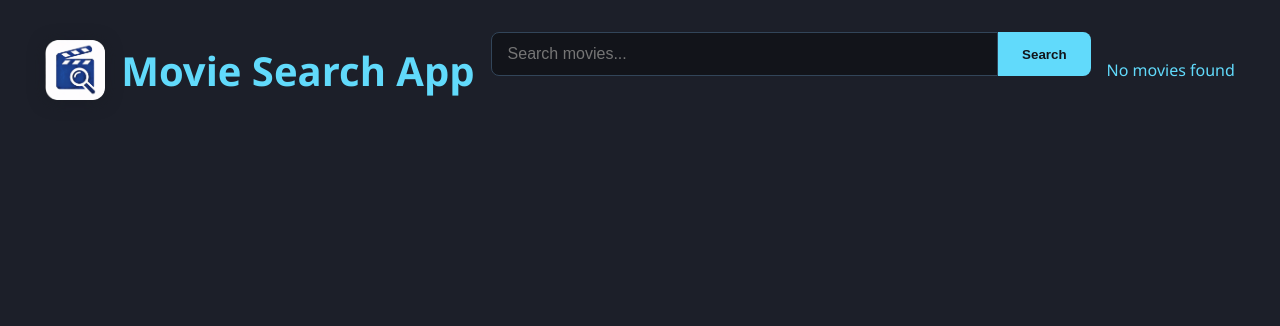
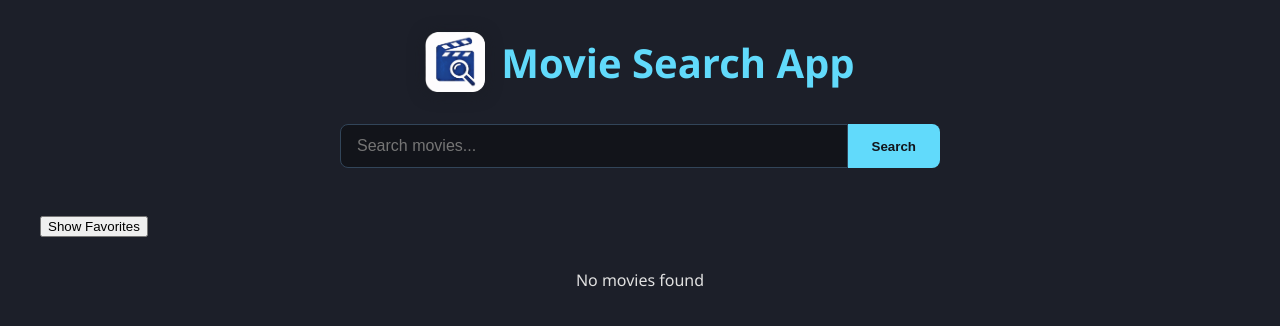
Before and after one commit to aakritibagri/Movie_Search_App, a React (Create React App) app: page / in a window 1280 px wide. Shown: the top 326 px of the page. Built offline with nearby package versions, Linux system fonts and the light colour scheme.

Commit message:
Implement favorites management, toggle UI and YouTube Trailer
Added functionality to manage favorite movies with localStorage persistence. Implemented UI toggle to show favorites.

```diff
--- a/src/App.js
+++ b/src/App.js
@@ -1,19 +1,41 @@
-import React, { useState } from 'react';
+import React, { useState, useEffect } from 'react';
 import './App.css';
 import SearchBar from './components/SearchBar';
 import MovieList from './components/MovieList';
 import MovieDetails from './components/MovieDetails';
 
-const API_KEY = 'fb9c749e'; // Use your actual OMDb API key
+const API_KEY = 'fb9c749e';
 
 function App() {
   const [movies, setMovies] = useState([]);
   const [loading, setLoading] = useState(false);
   const [error, setError] = useState(null);
-
-  // States for modal
   const [detailsOpen, setDetailsOpen] = useState(false);
   const [movieDetails, setMovieDetails] = useState(null);
+  const [showFavorites, setShowFavorites] = useState(false);
+
+  // Favorites state
+  const [favorites, setFavorites] = useState(() => {
+    const saved = localStorage.getItem('favorites');
+    return saved ? JSON.parse(saved) : [];
+  });
+
+  // Persist favorites to localStorage
+  useEffect(() => {
+    localStorage.setItem('favorites', JSON.stringify(favorites));
+  }, [favorites]);
+
+  // Add movie to favorites (avoid duplicates)
+  const addFavorite = (movie) => {
+    if (!favorites.some(fav => fav.imdbID === movie.imdbID)) {
+      setFavorites([...favorites, movie]);
+    }
+  };
+
+  // Remove movie from favorites
+  const removeFavorite = (movie) => {
+    setFavorites(favorites.filter(fav => fav.imdbID !== movie.imdbID));
+  };
 
   const fetchMovies = async (title) => {
     setLoading(true);
@@ -33,12 +55,33 @@ function App() {
     }
     setLoading(false);
   };
+  const fetchTrailerId = async (movieTitle) => {
+  const apiKey = 'AIzaSyBn18xFG_VFE-ACP21qCPxKzlKwZCQXuls'; // replace with your API key
+  const query = encodeURIComponent(`${movieTitle} trailer`);
+  const url = `https://www.googleapis.com/youtube/v3/search?part=snippet&maxResults=1&q=${query}&key=${apiKey}`;
 
-  // Fetch single movie's details by imdbID
+  try {
+    const response = await fetch(url);
+    const data = await response.json();
+
+    if (data.items && data.items.length > 0) {
+      return data.items[0].id.videoId; // Return the first video's ID
+    }
+    return null;
+  } catch (error) {
+    console.error('Error fetching trailer:', error);
+    return null;
+  }
+};
   const fetchMovieDetails = async (imdbID) => {
     setLoading(true);
     const response = await fetch(`https://www.omdbapi.com/?i=${imdbID}&plot=full&apikey=${API_KEY}`);
     const data = await response.json();
+
+  // Fetch YouTube trailer ID
+  const trailerId = await fetchTrailerId(data.Title);
+  data.trailerId = trailerId
+
     setMovieDetails(data);
     setDetailsOpen(true);
     setLoading(false);
@@ -47,18 +90,34 @@ function App() {
   return (
     <div className="App">
       <header className="App-header">
-         <img src="logo.png"alt="Movie Search App Logo"className="app-logo"/>
+        <img src="/logo.png" className="App-logo" alt="Movie Search App Logo" />
         <h1>Movie Search App</h1>
+      </header>
+
       <SearchBar onSearch={fetchMovies} />
+
       {loading && <p>Loading...</p>}
       {error && <p style={{ color: 'red' }}>{error}</p>}
-        <MovieList movies={movies} onMovieClick={fetchMovieDetails} />
+
+      <div className="toggle-button-container">
+  <button onClick={() => setShowFavorites(!showFavorites)} style={{ margin: '1rem 0' }}>
+    {showFavorites ? "Show Favorites" : "Show Favorites"}
+  </button>
+</div>
+
+      <MovieList
+        movies={showFavorites ? movies : favorites}
+        onMovieClick={fetchMovieDetails}
+        favorites={favorites}
+        addFavorite={addFavorite}
+        removeFavorite={removeFavorite}
+      />
+
       <MovieDetails
         isOpen={detailsOpen}
         onRequestClose={() => setDetailsOpen(false)}
         details={movieDetails}
       />
-      </header>
     </div>
   );
 }
```
Lines whose indentation alone changed are shown as unchanged.
